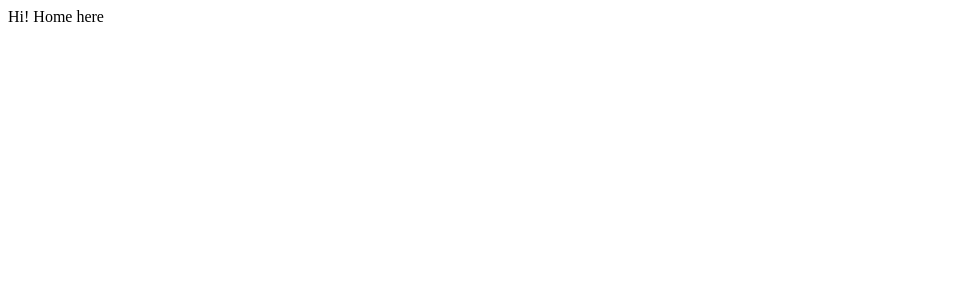
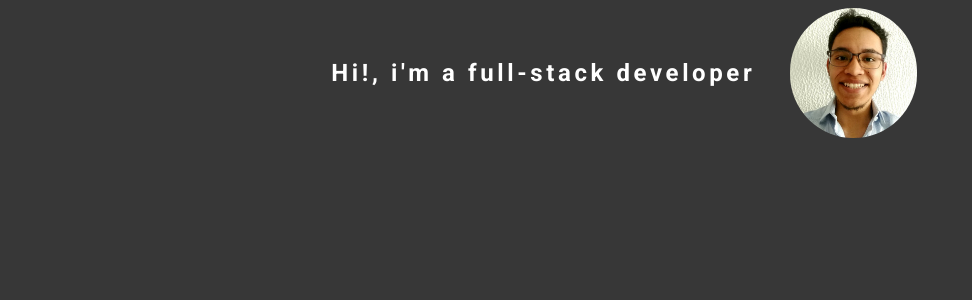
Before and after one commit to sanrinconr/Portfolio, a React (Create React App) app in the folder client/: page / in a window 1280 px wide. Shown: the top 300 px of the page, without its empty margins (0-972 px from the left). Built offline with nearby package versions, Linux system fonts and the light colour scheme.

Commit message:
Feature(photo and name) (#3)
* Added components

* Roboto font from CDN google

* Gray background

* Profile photo

```diff
--- a/client/public/index.html
+++ b/client/public/index.html
@@ -9,6 +9,8 @@
       name="description"
       content="Web site created using create-react-app"
     />
+    <link rel="preconnect" href="https://fonts.gstatic.com">
+<link href="https://fonts.googleapis.com/css2?family=Roboto:wght@100;400;700&display=swap" rel="stylesheet">
     <link rel="apple-touch-icon" href="%PUBLIC_URL%/logo192.png" />
     <!--
       manifest.json provides metadata used when your web app is installed on a
--- /dev/null
+++ b/client/src/App.css
@@ -0,0 +1,5 @@
+body{
+    font-family: 'Roboto', sans-serif;
+    background-color: #373737;
+    color:white
+}
--- a/client/src/App.js
+++ b/client/src/App.js
@@ -1,6 +1,6 @@
 import { BrowserRouter } from "react-router-dom";
 import {RouterConfig} from "./navigation/RouterConfig";
-
+import "./App.css"
 
 function App() {
   return <BrowserRouter>
--- a/client/src/index.js
+++ b/client/src/index.js
@@ -1,7 +1,6 @@
 import React from 'react';
 import ReactDOM from 'react-dom';
 import App from './App';
-
 ReactDOM.render(
   <React.StrictMode>
     <App />
--- a/client/src/pages/Home/HomeView.jsx
+++ b/client/src/pages/Home/HomeView.jsx
@@ -1,5 +1,7 @@
+import { PresentationPerson } from "./components/PresentationPerson/PresentationPerson";
+import style from "./HomeView.module.css"
 export function HomeView(){
-    return <div>
-        Hi! Home here
+    return <div className={style.container}>
+        <PresentationPerson/>
     </div>
 }
--- /dev/null
+++ b/client/src/pages/Home/HomeView.module.css
@@ -0,0 +1,3 @@
+.container{
+    background-color: #373737;
+}
--- /dev/null
+++ b/client/src/pages/Home/components/PresentationPerson/PresentationPerson.jsx
@@ -0,0 +1,11 @@
+import profile from "../../../../assets/images/profile.jpg"
+
+import styles from "./PresentationPerson.module.css"
+export function PresentationPerson(){
+    return <div className={styles.container}>
+        <div className={styles.typewriter}>
+            <h2><b>Hi!, i'm a full-stack developer</b></h2>
+        </div>
+        <img src={profile} alt=""/>
+    </div>
+}
--- /dev/null
+++ b/client/src/pages/Home/components/PresentationPerson/PresentationPerson.module.css
@@ -0,0 +1,36 @@
+.container{
+    display: flex;
+    flex-flow: row nowrap;
+    justify-content: center;
+    align-items: center;
+}
+.container img{
+    width: 10%;
+    height: auto;
+    border-radius: 200px;
+    margin: 0em 2em;
+}
+
+/*Writing effect https://css-tricks.com/snippets/css/typewriter-effect/ */
+.typewriter h2 {
+    overflow: hidden; /* Ensures the content is not revealed until the animation */
+    border-right: .15em solid orange; /* The typwriter cursor */
+    white-space: nowrap; /* Keeps the content on a single line */
+    margin: 0 auto; /* Gives that scrolling effect as the typing happens */
+    letter-spacing: .15em; /* Adjust as needed */
+    animation:
+      typing 3.5s steps(40, end),
+      blink-caret .75s step-end infinite;
+  }
+
+  /* The typing effect */
+  @keyframes typing {
+    from { width: 0 }
+    to { width: 100% }
+  }
+
+  /* The typewriter cursor effect */
+  @keyframes blink-caret {
+    from, to { border-color: transparent }
+    50% { border-color: orange; }
+  }
```
Also changed, not shown: client/src/assets/images/profile.jpg (added).
